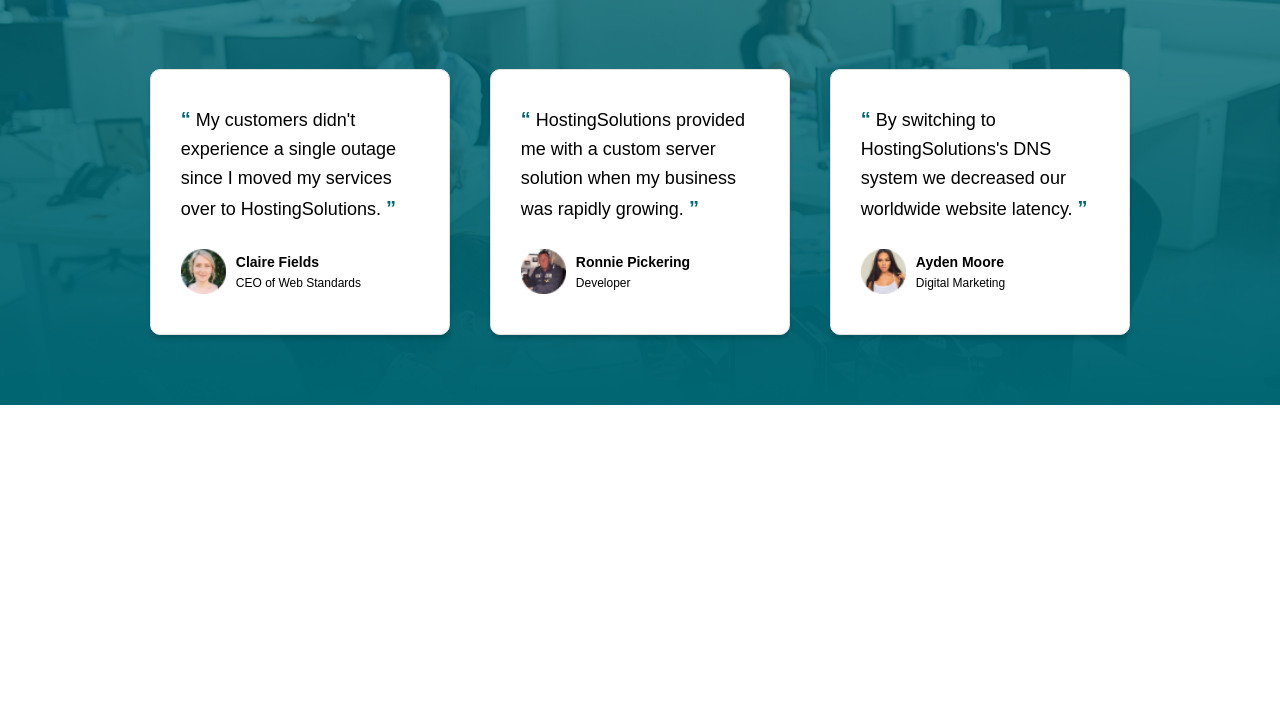
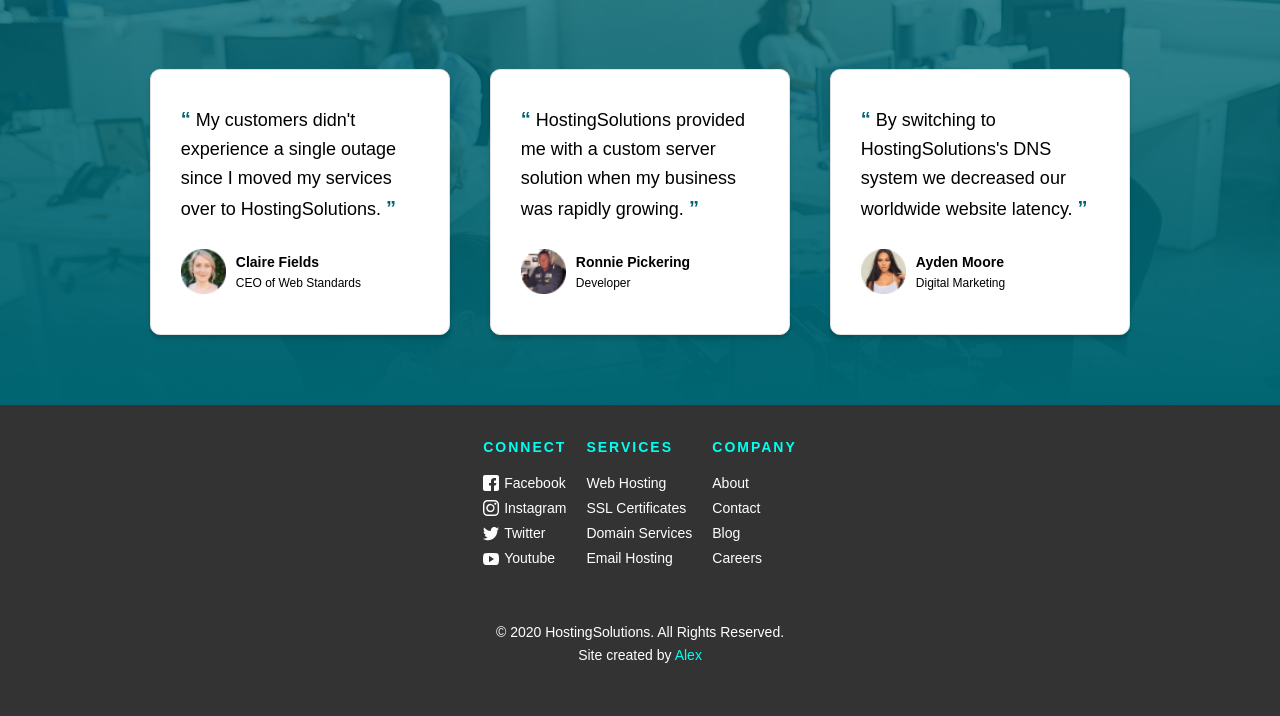
Before and after one commit to xfvelocity/hosting-solutions, a PHP site: page / in a window 1280 px wide. Shown: the part 3296-4012 px from the top of the page. Before the commit the page ends 3701 px from the top, so only its background shows below. Run offline with PHP 8.4, Linux system fonts and the light colour scheme.

Commit message:
Footer added

```diff
--- a/src/index.html
+++ b/src/index.html
@@ -242,6 +242,44 @@
         </div>
     </section>
 
+    <footer>
+        <div class="footer-contents">
+            <div class="footer-container">
+                <div class="footer-row">
+                    <h4>Connect</h4>
+                    <ul>
+                        <li><a href="https://www.facebook.com" target="_blank"><img src="img/icons/facebook.svg" alt=""> Facebook</a></li>
+                        <li><a href="https://www.instagram.com" target="_blank"><img src="img/icons/instagram.svg" alt=""> Instagram</a></li>
+                        <li><a href="https://www.twitter.com" target="_blank"><img src="img/icons/twitter.svg" alt=""> Twitter</a></li>
+                        <li><a href="https://www.youtube.com" target="_blank"><img src="img/icons/youtube.svg" alt=""> Youtube</a></li>
+                    </ul>
+                </div>
+                <div class="footer-row">
+                    <h4>Services</h4>
+                    <ul>
+                        <li><a href="">Web Hosting</a></li>
+                        <li><a href="">SSL Certificates</a></li>
+                        <li><a href="">Domain Services</a></li>
+                        <li><a href="">Email Hosting</a></li>
+                    </ul>
+                </div>
+                <div class="footer-row">
+                    <h4>Company</h4>
+                    <ul>
+                        <li><a href="">About</a></li>
+                        <li><a href="">Contact</a></li>
+                        <li><a href="">Blog</a></li>
+                        <li><a href="">Careers</a></li>
+                    </ul>
+                </div>
+            </div>
+            <div class="terms">
+                <p>&copy; 2020 HostingSolutions. All Rights Reserved.</p>
+                <p class="created-by">Site created by <a href="https://www.alex-long.co.uk" target="_blank">Alex</a></p>
+            </div>
+        </div>
+    </footer>
+
     <script src="js/script.js"></script>
 </body>
 </html>
--- /dev/null
+++ b/src/scss/_footer.scss
@@ -0,0 +1,55 @@
+footer {
+    background: #333;
+    padding: 20px 0;
+    .footer-contents {
+        width: 80%;
+        margin: 0 auto;
+        font-size: 14px;
+        .footer-container {
+            display: flex;
+            flex-wrap: wrap;
+            align-items: center;
+            justify-content: center;
+            .footer-row {
+                margin: 10px;
+                line-height: 1.8;
+                h4 {
+                    margin: 0;
+                    color: $bright-primary;
+                    text-transform: uppercase;
+                    letter-spacing: 2px;
+                }
+                ul {
+                    margin: 10px 0;
+                    li {
+                        a {
+                            color: white;
+                            display: flex;
+                            align-items: center;
+                            img {
+                                margin-right: 5px;
+                            }
+                            &:hover {
+                                color: $bright-primary;
+                            }
+                        }
+                    }
+                }
+            }
+        }
+        .terms {
+            margin: 30px 0;
+            text-align: center;
+            p {
+                margin: 0;
+                color: white;
+                a {
+                    color: $bright-primary;
+                    &:hover {
+                        opacity: .7;
+                    }
+                }
+            }
+        }
+    }
+}
--- a/src/scss/main.scss
+++ b/src/scss/main.scss
@@ -1,5 +1,6 @@
 $primary: #006572;
 $secondary: #3E3E3E;
+$bright-primary: #00FFF0;
 
 * {
     box-sizing: border-box;
@@ -47,6 +48,7 @@
 @import 'packages';
 @import 'faq';
 @import 'reviews';
+@import 'footer';
 
 svg {
     position: absolute;
```
Also changed, not shown: src/css/main.css, src/img/icons/facebook.svg (added), src/img/icons/instagram.svg (added), src/img/icons/twitter.svg (added), src/img/icons/youtube.svg (added).
